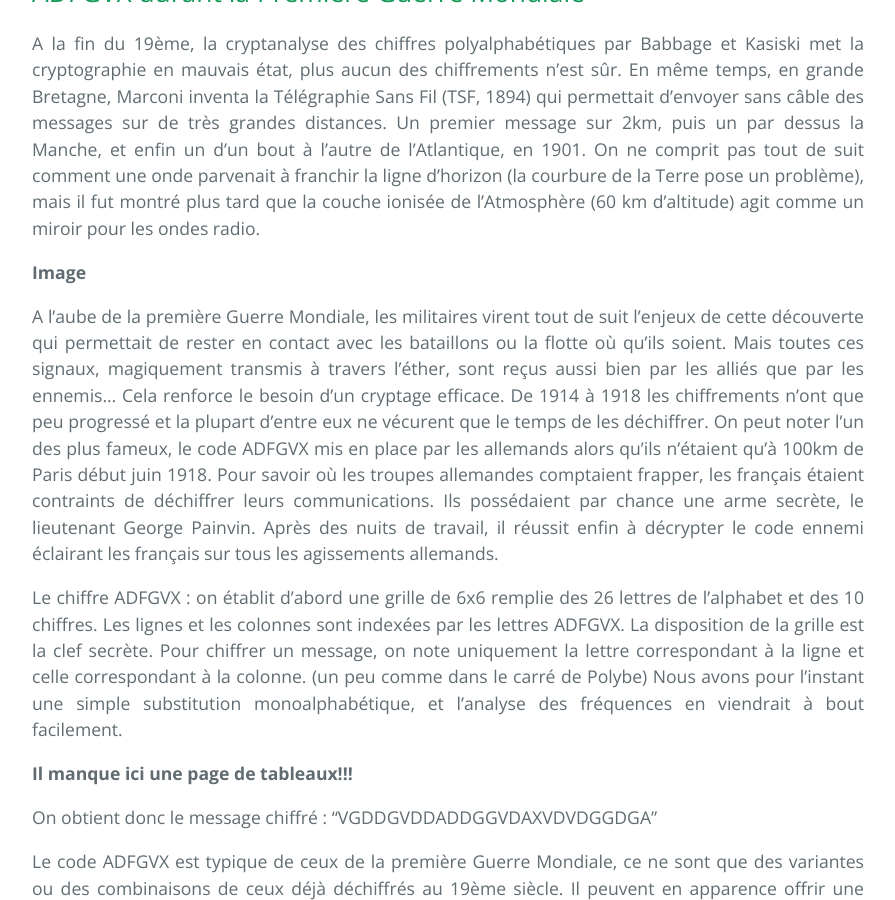
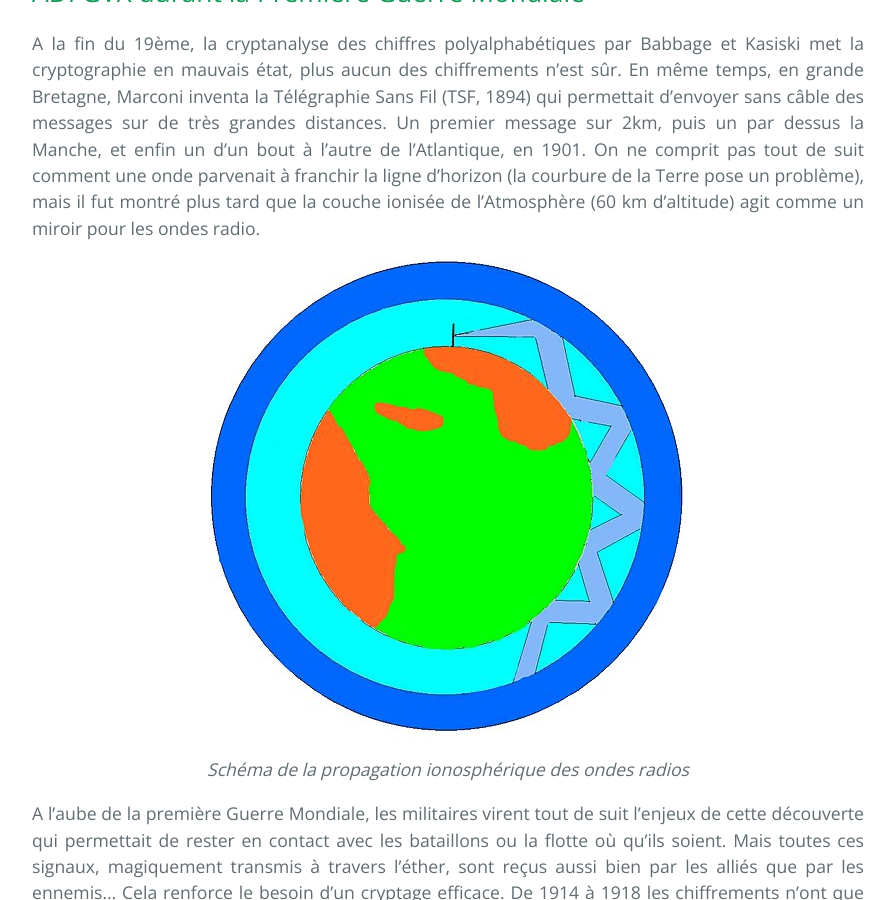
Before and after one commit to SamuelGallay/CryptoTPE, a Jekyll site: the page built from pages/Guerres/adfgvx.md, in a window 1280 px wide and 900 px high, scrolled down 558 px. Shown: the whole window, without its empty margins (192-1087 px from the left). Built offline with Jekyll 4.4.1, drawn with Linux system fonts in a browser that asks for light colours; our own code applies the rules of GitHub Pages for plain Markdown files.

Commit message:
Ajout images dans ADFGVX !!!

```diff
--- a/pages/Guerres/adfgvx.md
+++ b/pages/Guerres/adfgvx.md
@@ -10,7 +10,8 @@ permalink: /adfgvx/
 A la fin du 19ème, la cryptanalyse des chiffres polyalphabétiques par Babbage et Kasiski met la cryptographie en mauvais état, plus aucun des chiffrements n'est sûr.
 En même temps, en grande Bretagne, Marconi inventa la Télégraphie Sans Fil (TSF, 1894) qui permettait d'envoyer sans câble des messages sur de très grandes distances. Un premier message sur 2km, puis un par dessus la Manche, et enfin un d'un bout à l'autre de l'Atlantique, en 1901. On ne comprit pas tout de suit comment une onde parvenait à franchir la ligne d'horizon (la courbure de la Terre pose un problème), mais il fut montré plus tard que la couche ionisée de l'Atmosphère (60 km d'altitude) agit comme un miroir pour les ondes radio.
 
-**Image**
+![tsf]({{ "/assets/propaTSF.jpg" | relative_url }}){: .center-image }
+<p align="center"> <em>Schéma de la propagation ionosphérique des ondes radios</em> </p>
 
 A l'aube de la première Guerre Mondiale, les militaires virent tout de suit l'enjeux de cette découverte qui permettait de rester en contact avec les bataillons ou la flotte où qu'ils soient. Mais toutes ces signaux, magiquement transmis à travers l'éther, sont reçus aussi bien par les alliés que par les ennemis… Cela renforce le besoin d'un cryptage efficace.
 De 1914 à 1918 les chiffrements n'ont que peu progressé et la plupart d'entre eux ne vécurent que le temps de les déchiffrer. On peut noter l'un des plus fameux, le code ADFGVX mis en place par les allemands alors qu'ils n'étaient qu'à 100km de Paris début juin 1918. Pour savoir où les troupes allemandes comptaient frapper, les français étaient contraints de déchiffrer leurs communications. Ils possédaient par chance une arme secrète, le lieutenant George Painvin. Après des nuits de travail, il réussit enfin à décrypter le code ennemi éclairant les français sur tous les agissements allemands.
```
Also changed, not shown: assets/propaTSF.jpg (added).
